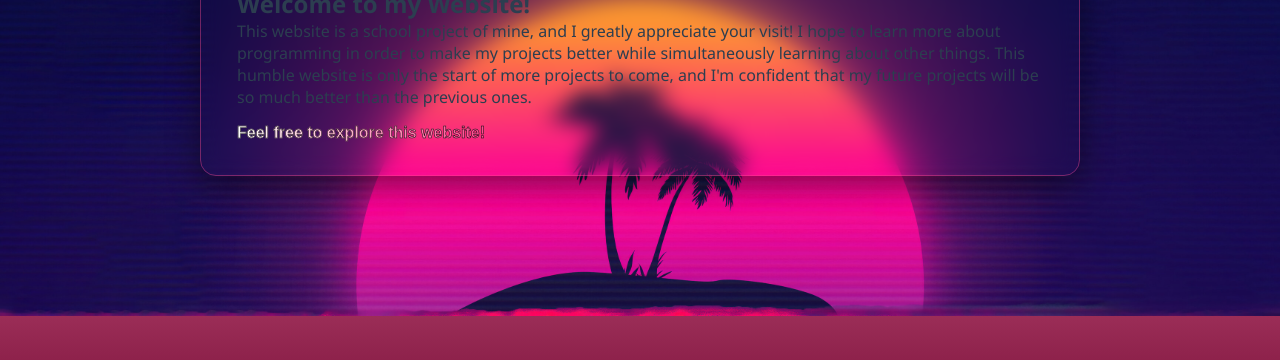
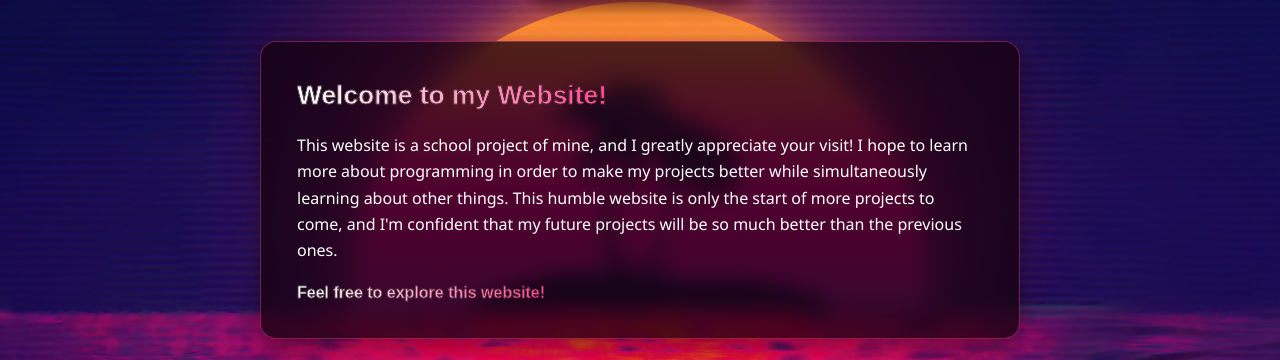
Before and after one commit to RhonStephenFernandez/RhonStephenPortfolio, a plain HTML site: page index.html in a window 1280 px wide. Shown: the part 205-565 px from the top of the page. Drawn offline with Linux system fonts and the light colour scheme; files that its build step writes are made by us from their sources.

Commit message:
Update index.html

```diff
--- a/index.html
+++ b/index.html
@@ -4,14 +4,14 @@
     <meta charset="UTF-8">
     <meta name="viewport" content="width=device-width, initial-scale=1.0">
     <title>Landing Page</title>
-    <link rel="stylesheet" href="Articles.css">
-    <link rel="stylesheet" href="Style1.css">
+    <link rel="stylesheet" href="CSS Files/Articles.css">
+    <link rel="stylesheet" href="CSS Files/Style2.css">
     <style>
         body {
             font-family: 'Segoe UI', Tahoma, Geneva, sans-serif;
             margin: 0;
             min-height: 100vh;
-            background-image: url("https://rhonstephenfernandez.github.io/RhonStephenPortfolio/images/sunset-retrowave-palm-tree-digital-art-4k-wallpaper-uhdpaper.com-838@3@a.jpg");
+            background-image: url("images/sunset-retrowave-palm-tree-digital-art-4k-wallpaper-uhdpaper.com-838@3@a.jpg");
             background-position: center;
             background-size: cover;
             background-repeat: no-repeat;
```
